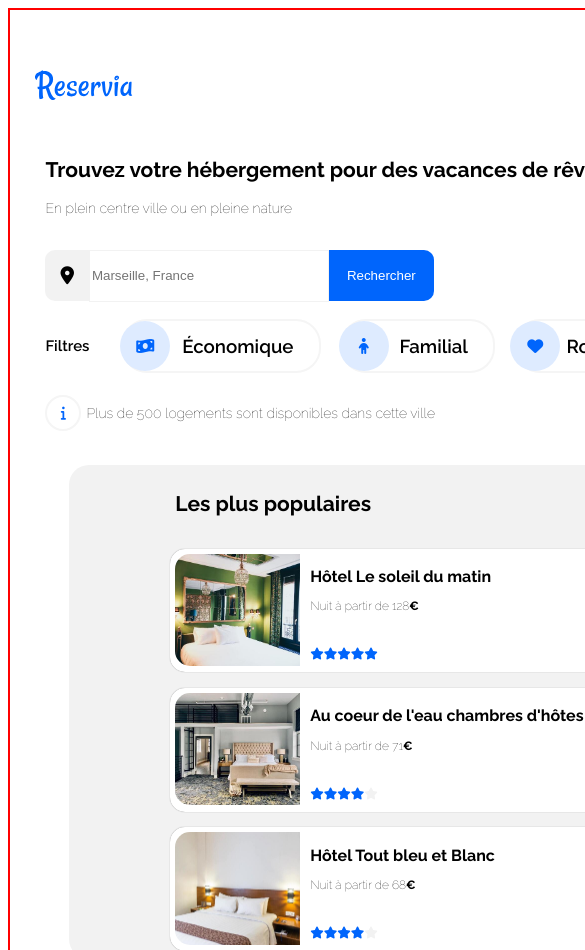
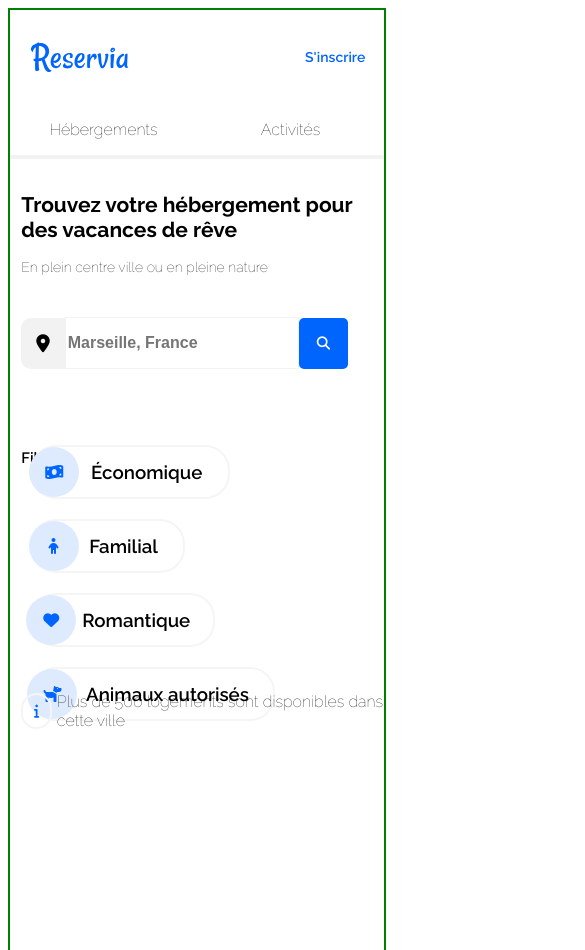
Before and after one commit to Alex-m117/AlexandreMARIE_2_04062021, a plain HTML site: page index.html in a window 390 px wide. Shown: the top 950 px of the page, 585 px wide, since content can reach past the window. Drawn offline with Linux system fonts and the light colour scheme.

Commit message:
test responsive

```diff
--- a/index.html
+++ b/index.html
@@ -19,14 +19,15 @@
 		<div class="bloc_page">
 
 	<header class="header">
-		<nav class="navigation">
-			<img id="logo" src="Images_P2/logo_reservia.svg" alt="Reservia">
+
+					<img id="logo" src="Images_P2/logo_reservia.svg" alt="Reservia">
+			<nav class="navigation">
 				<ul id="puces_1">
-					<li id="herbergement_nav1"> <a href="#nav_herbergements" id="lien1">Hébergements</a> </li>
+					<li id="hebergement_nav1"> <a href="#nav_hebergements" id="lien1">Hébergements</a> </li>
 					<li id="activites_nav1"> <a href="#nav_activites" id="lien2">Activités</a> </li>
-					<li id="sign_in"> <a href="#" id="lien3">S'inscrire</a> </li>
 				</ul>
-		</nav>
+			</nav>
+					<div id="sign_in"> <a href="#" id="lien3">S'inscrire</a> </div>
 				</header>
 
 <section id="recherche_reservia">
@@ -38,7 +39,7 @@
 
 	<form class="search_bar">
 
-			<label class="localisation"> <i class="fas fa-map-marker-alt"></i> </label> <input id="search" type="search" placeholder="Marseille, France"/> <button id="bouton_search"> </button> <input id="submit" type="submit" value="Rechercher"> </form>
+			<label class="localisation"> <i class="fas fa-map-marker-alt"></i> </label> <input id="search" type="search" placeholder="Marseille, France"/> <button id="bouton_search"> <i class="fas fa-search"></i> </button> <input id="submit" type="submit" value="Rechercher"> </form>
 
 <article class="filtres">
 
@@ -64,7 +65,8 @@
 
 	<aside id="block_01">
 
-		<h2 id="nav_herbergements"> Hébergements à Marseille </h2>
+		<h2 id="nav_hebergements"> Hébergements à Marseille </h2>
+
 
 			<div id="liste_mars1">
 
--- a/style.css
+++ b/style.css
@@ -38,52 +38,62 @@ a
 	display: flex;
 	padding-top: 50px;
 	align-items: center;
+	margin-left: -5%;
 	width: 100px;
 	height: 50px;
+
 }
 
 .navigation
 {
 	display: flex;
 	flex-direction: row;
-	justify-content: space-around;
 	align-items: stretch;
+	width: 60%;
+	list-style-type: none;
 }
 
 .header
 {
+	display: flex;
+	justify-content: space-around;
 	width: 100%;
 	height: 120px;
+	align-items: center;
 }
 
 #puces_1
 {
 	display:flex;
-	flex-wrap: wrap;
 	flex-direction: row;
-	align-items: baseline;
-	padding-top: 50px;
 	justify-content: space-between;
-	width: 25%;
+	width: 40%;
+	margin-left: 55%;
 }
 
 nav ul
 {
-
-	display: flex;
-	flex-direction: row;
 	flex-wrap: wrap;
-	list-style-type: none;
 	align-items: center;
-	margin-left: 55%;
-	height: 100px;
+	height: 120px;
 }
 
-#herbergement_nav1
+#hebergement_nav1
 {
 	display: flex;
 	flex-direction: row;
+	justify-content: center;
+	align-items: center;
+	width: 50%;
+	height: 117px;
 }
+
+#hebergement_nav1:hover
+{
+	color: #0065FC;
+	border-top: 3px solid #0065FC;
+}
+
 #lien1
 {
 	color: black;
@@ -94,18 +104,19 @@ nav ul
 	color: black;
 }
 
+#lien3
+{
+	color: #0065FC;
+	font-weight: 600;
+}
+
 #lien1:hover
 {
 	color: #0065FC;
-	border-top-width: 2px solid #0065FC;
+	font-weight: 600;
 }
 
 #lien2:hover
-{
-	color: #0065FC;
-}
-
-#lien3
 {
 	color: #0065FC;
 	font-weight: 600;
@@ -121,12 +132,22 @@ nav ul
 {
 	display: flex;
 	flex-direction: row;
+	justify-content: center;
+	align-items: center;
+	width: 50%;
+	height: 117px;
+}
+
+#activites_nav1:hover
+{
+	color: #0065FC;
+	border-top: 3px solid #0065FC;
 }
 
 #sign_in
 {
-	display: flex;
-	flex-direction: row;
+	align-items: center;
+	margin-left: -10%;
 }
 
 #recherche_reservia
@@ -180,7 +201,7 @@ nav ul
 	border-top-right-radius: 10px;
 	border: none;
 	position: relative;
-	left: -12px;
+	left: -24px;
 }
 
 #titre_filtres
@@ -423,7 +444,7 @@ nav ul
 	border-radius: 20px;
 }
 
-#nav_herbergements
+#nav_hebergements
 {
 	display: flex;
 	height: 40px;
@@ -864,14 +885,19 @@ ul
 
 /****Media Queries***/
 
-
-@media screen and (max-width: 1180px){
+/*** Règle Media Queries pour tablette en respectant au mieux mieux mise en forme de base du site ***/
+@media screen and (max-width: 1250px){
 
 .bloc_page
 {
-	width: 1180px;
-	height: 3000px;
+	width: 1250px;
+	height: 2411px;
 	border: 2px solid red;
+}
+
+nav ul
+{
+	margin-left: 45%;
 }
 
 #heber_et_pop
@@ -889,21 +915,450 @@ ul
 	display: flex;
 	align-content: space-around;
 	width: 90%;
+}
 
+.text_block1
+{
+	font-size:13px;
+}
+
+#nav_hebergements
+{
+	margin-left:5%;
 }
 
 #block_02
 {
-	order: 1;
+	order:1;
 	display: flex;
     justify-content: flex-end;
     width: 90%;
     height: auto;
     justify-content: space-around;
+    padding-bottom: 15px;
+}
+
+.description2
+{
+	font size: 16px;
+}
+
+.text_block2
+{
+	font-size: 14px;
+}
+
+#nav_activites
+{
+	margin-top: 20px;
+	margin-left: 5%;
+}
+
+#block_03
+{
+	display: flex;
+	margin-left: 5%;
+	width: 90%;
+}
+
+}/*** Fin règle Media Queries résolution -1250px ***/
+
+
+/*** Règle Media Queries résolution -768px ***/
+@media screen and (max-width: 768px){
+
+.bloc_page
+{
+	width: 768px;
+	width: 100%;
+	height: 6000px;
+	border: 2px solid green;
+}
+
+.header
+{
+	display: flex;
+	flex-direction: row;
+	flex-wrap: wrap-reverse;
+	justify-content: space-between;
+	width: 100%;
+	height: 150px;
+}
+
+#logo
+{
+	flex: 0;
+	order: 1;
+	margin: 0;
+	padding: 20px;
+}
+
+.navigation
+{
+	width: 100%;
+}
+
+#sign_in
+{
+	order: 2;
+	margin-right: 5%;
+}
+
+#puces_1
+{
+	display: flex;
+	flex-direction: row;
+ 	order: 3;
+ 	width: 100%;
+ 	margin: 0;
+ 	padding: 0;
+ 	height: 60px;
+	text-align: center;
+	height: 50px;
+	border-bottom: 4px solid #F2F2F2;
+}
+
+#hebergement_nav1
+{
+	display: flex;
+	justify-content: center;
+	align-items: center;
+	width: 50%;
+	height: 50px;
+	font-size: 16px;
+	font-weight: 400;
+}
+
+#hebergement_nav1:hover
+{
+	color: #0065FC;
+	border-bottom: 4px solid #0065FC;
+	border-top: none;
+}
+
+#activites_nav1
+{
+	display: flex;
+	justify-content: center;
+	align-items: center;
+	width: 50%;
+	height: 50px;
+	font-size: 16px;
+	font-weight: 400;
+}
+
+#activites_nav1:hover
+{
+	color: #0065FC;
+	border-bottom: 4px solid #0065FC;
+	border-top: none;
+}
+
+#recherche_reservia
+{
+	height: 600px;
+}
+
+#search
+{
+	width: 90%;
+	font-size:16px;
+	font-weight: 600;
+}
+
+#submit
+{
+	text-decoration: none;
+	background: transparent;
+	border: none;
+	font-size: 0px;
+}
+
+#bouton_search
+{
+	background-color: #0065FC;
+	color: #ffff;
+	padding: 18px;
+	border-radius: 5px;
+}
+
+.filtres
+{
+	display: flex;
+	flex-direction: column;
+	flex-wrap: wrap;
+	width: 100%;
+	height: 250px;
+	justify-content: space-around;
+	align-items: flex-start;
+}
+
+#logement_text
+{
+	font-size: 16px;
+}
+
+#heber_et_pop
+{
+	display: flex;
+	flex-direction: column;
+	flex-wrap: wrap;
+	width: 100%;
+	height: 2100px;
+	margin:0;
+}
+
+#block_01
+{
+	order:2;
+	display: flex;
+	flex-wrap: wrap;
+	flex-direction: row;
+	width: 100%;
+	height: auto;
+	background-color: #ffff;
 }
 
 #liste_mars1
 {
+	display: flex;
+	flex-direction: column;
+	align-content: space-around;
+	flex-wrap: wrap;
+}
+
+#liste_mars2
+{
+	display: flex;
+	flex-direction: column;
+	align-content: space-around;
+	flex-wrap: wrap;
+}
+
+.palette_block1
+{
+	display: flex;
+	flex-wrap: wrap;
+	width: 80%;
+	max-width: 100%;
+	height: 200px;
+}
+
+.img_heber
+{
+	width: 100%;
+	object-fit: cover;
+}
+
+#block_02
+{
+	order:1;
+	display: flex;
+    justify-content: flex-end;
+    width: 100%;
+    height: auto;
+    justify-content: space-around;
+    padding-bottom: 15px;
+    border-radius: 0px;
+}
+
+#block_03
+{
+	display: flex;
+	justify-content: space-around;
+	width: 100%;
+	height: 2000px;
+	margin: 0;
+	align-content: space-around;
+}
+
+.mars_case10
+{
+	display: flex;
+	width: 80%;
+	height: 300px;
+}
+
+#mars_1
+{
+	width: 100%;
+	height: 235px;
+}
+
+#liste_2
+{
+	display:flex;
+	flex-direction: column;
+	flex-wrap: wrap;
+	width: 100%;
+	height: 630px;
+	align-content: space-around;
+}
+
+.mars_case11
+{
+	display: flex;
+	flex-wrap: wrap;
+	flex-direction: column;
+	justify-content: flex-start;
+	width: 80%;
+	height: 300px;
+}
+
+#mars_2
+{
+	display: flex;
+	width: 100%;
+	height: 235px;
+}
+
+.mars_case12
+{
+	display: flex;
+	flex-direction: column;
+	flex-wrap: wrap;
+	width: 80%;
+	height: 300px;
+}
+
+#mars_3
+{
+	width: 100%;
+	height: 235px;
+}
+
+.mars_case13
+{
+	display: flex;
+	width: 80%;
+	height: 300px;
+}
+
+#mars_4
+{
+	width: 100%;
+	height: 235px;
+}
+
+#liste_4
+{
+	display:flex;
+	flex-direction: column;
+	flex-wrap: wrap;
+	width: 100%;
+	height: 640px;
+	align-content: space-around;
+}
+
+.mars_case14
+{
+	display: flex;
+	flex-wrap: wrap;
+	flex-direction: column;
+	width: 80%;
+	height: 300px;
+}
+
+#mars_5
+{
+	width: 100%;
+	height: 235px;
+}
+
+.mars_case15
+{
+	display: flex;
+	flex-direction: column;
+	flex-wrap: wrap;
+	width: 80%;
+	height: 300px;
+}
+
+#mars_6
+{
+	width: 100%;
+	height: 235px;
+}
+
+
+
+
+
+
+
+
+
+
+
+
+
+
+
+
+
+
+.pied_page
+{
+	display: flex;
+	flex-direction: column;
+	height: 500px;
+}
+
+
+
+
+
+
+
+
+
+
+
+
+
+
+
+
+
+
+
+
+
+
+
+
+
+
+
+
+
+
+
+
+
+
+
+
+
+
+
+
+
+
+
+
+
+
+
+
+
+
+
+
+
+
+
+
 
 
 
```
